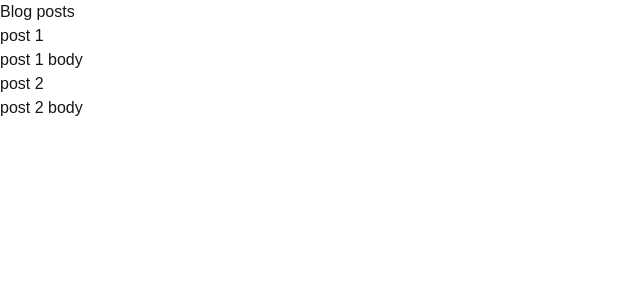
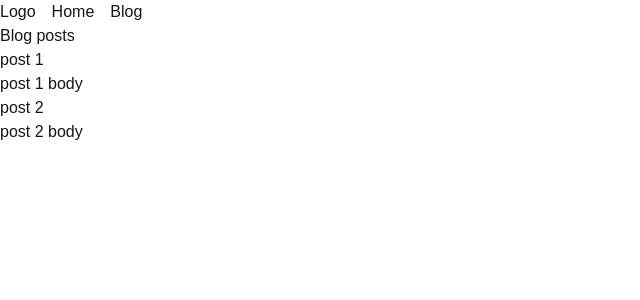
Before and after one commit to salmancrc/nextjs-app, a Next.js app: page /blog in a window 1280 px wide. Shown: the top 300 px of the page, without its empty margins (0-640 px from the left). Built offline with nearby package versions, Linux system fonts and the light colour scheme.

Commit message:
styles improved for nav in blog page

```diff
--- a/src/app/blog/page.js
+++ b/src/app/blog/page.js
@@ -17,6 +17,12 @@ const posts = [
 export default function BlogPage() {
   return (
     <div>
+      <nav className="flex gap-4 pb-3.5">
+        <Link href="/">Logo</Link>
+        <Link href="/">Home</Link>
+        <Link href="/blog">Blog</Link>
+      </nav>
+
       <h1>Blog posts</h1>
       {posts.map((post) => (
         <Link key={post.id} href={`/blog/${post.id}`}>
```
